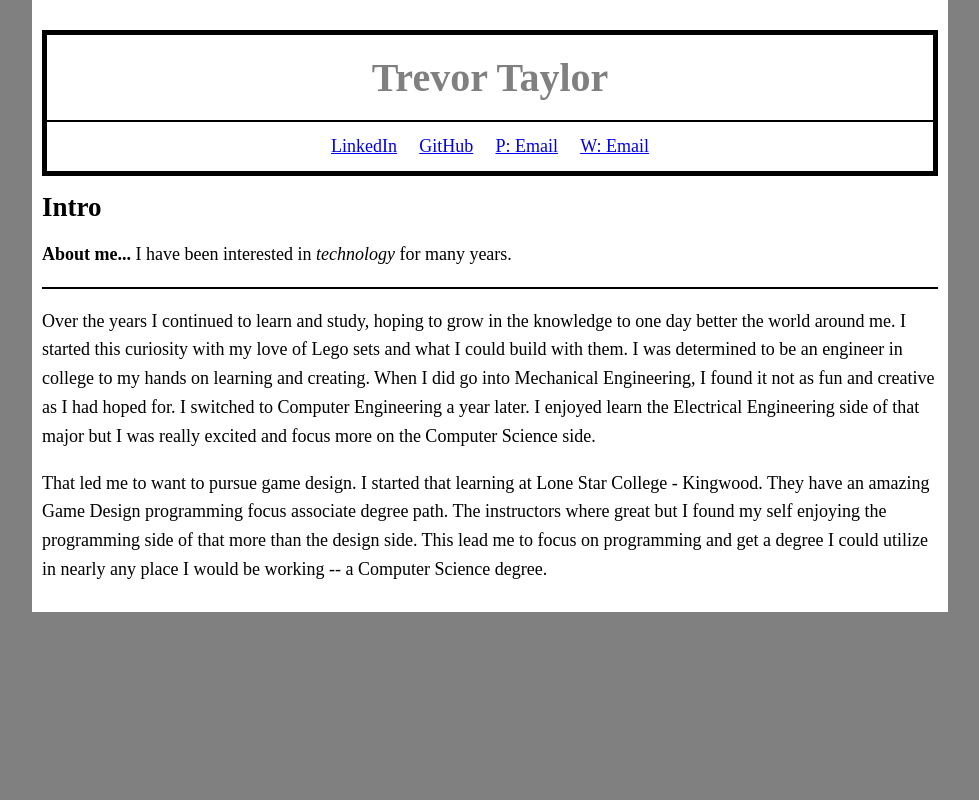
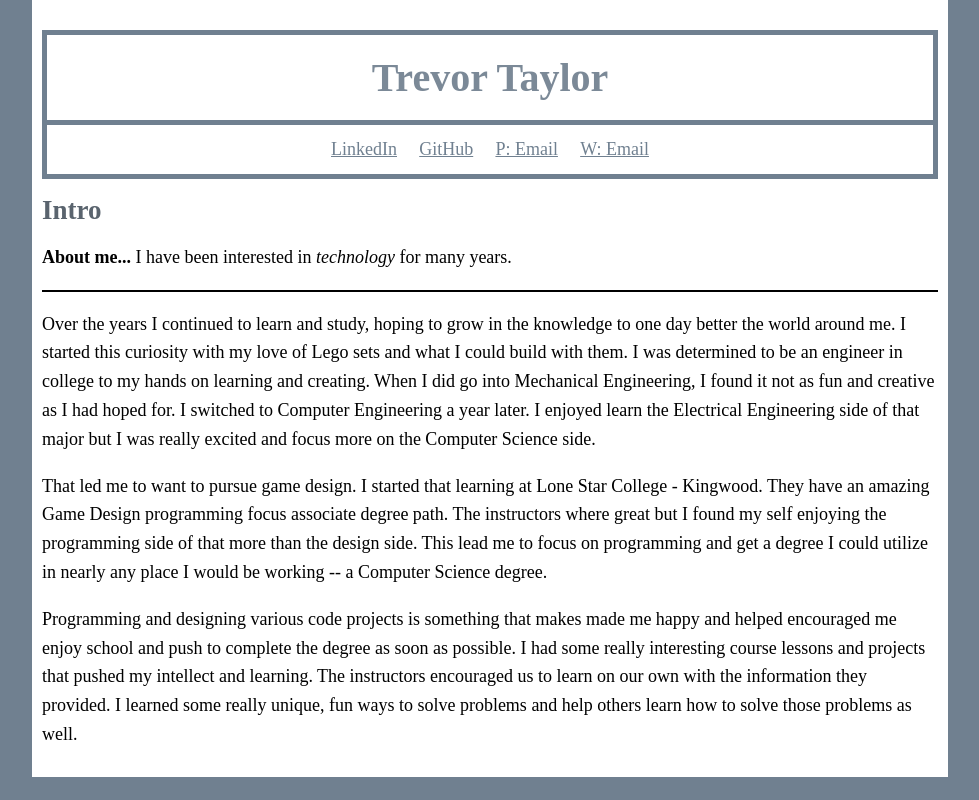
Before and after one commit to Trevis42/Profile-Website, a plain HTML site: page index.html in a window 1280 px wide. Shown: the whole page, without its empty margins (150-1129 px from the left). Drawn offline with Linux system fonts and the light colour scheme.

Commit message:
changed color of titlebar and border; also intro color

```diff
--- a/index.html
+++ b/index.html
@@ -13,7 +13,7 @@
 				<div id="titleBar">
 					<!-- Title for page -->
 					<p>Trevor Taylor</p>
-					<hr />
+					<hr class="tbLine" />
 					<ul class="links">
 						<li>
 							<a href="https://www.linkedin.com/in/trevordtaylor/" target="_blank">
@@ -34,11 +34,11 @@
 						</li>
 					</ul>
 				</div>
-				<div id="intro">
+				<div id="intro-section">
 					<!-- non-sidebar -->
-					<h2 intro><strong>Intro</strong></h2>
+					<h2 id="intro-tag"><strong>Intro</strong></h2>
 					<p><strong> About me...</strong> I have been interested in <em>technology</em> for many years.</p>
-					<hr />
+					<hr class="mainLine" />
 					<p>
 						Over the years I continued to learn and study, hoping to grow in the knowledge to one day better
 						the world around me. I started this curiosity with my love of Lego sets and what I could build
@@ -54,6 +54,14 @@
 						design side. This lead me to focus on programming and get a degree I could utilize in nearly any
 						place I would be working -- a Computer Science degree.
 					</p>
+					<p>
+						Programming and designing various code projects is something that makes made me happy and helped
+						encouraged me enjoy school and push to complete the degree as soon as possible. I had some
+						really interesting course lessons and projects that pushed my intellect and learning. The
+						instructors encouraged us to learn on our own with the information they provided. I learned some
+						really unique, fun ways to solve problems and help others learn how to solve those problems as
+						well.
+					</p>
 				</div>
 			</div>
 		</div>
--- a/styles.css
+++ b/styles.css
@@ -1,5 +1,5 @@
 html {
-	background-color: rgba(128, 128, 128, 25);
+	background-color: rgb(112, 128, 144);
 }
 
 body {
@@ -14,6 +14,16 @@ body {
 	padding: 10px 10px;
 }
 
+a:link {
+	color: #708090;
+}
+a:visited {
+	color: #284949;
+}
+a:hover {
+	color: #3f638a;
+}
+
 h1,
 h2,
 h3 {
@@ -24,21 +34,33 @@ h3 {
 	margin: 20px auto;
 	size: 100%;
 	text-align: center;
-	border: 5px solid rgb(0, 0, 0);
+	border: 5px solid rgb(112, 128, 144);
 }
 #titleBar p {
 	font-size: 40px;
 	font-weight: bold;
-	color: gray;
+	color: rgb(123, 137, 151);
 	margin-top: 17.5px;
 	margin-bottom: 17.5px;
 	line-height: 50px;
 }
 
-hr {
+#intro-tag {
+	color: rgb(90, 100, 110);
+}
+
+hr.mainLine {
 	height: 2px;
 	border: 0 none;
 	background-color: rgb(0, 0, 0);
+	margin-top: 0px;
+	margin-bottom: 0px;
+}
+
+hr.tbLine {
+	height: 5px;
+	border: 0 none;
+	background-color: rgb(112, 128, 144);
 	margin-top: 0px;
 	margin-bottom: 0px;
 }
```
